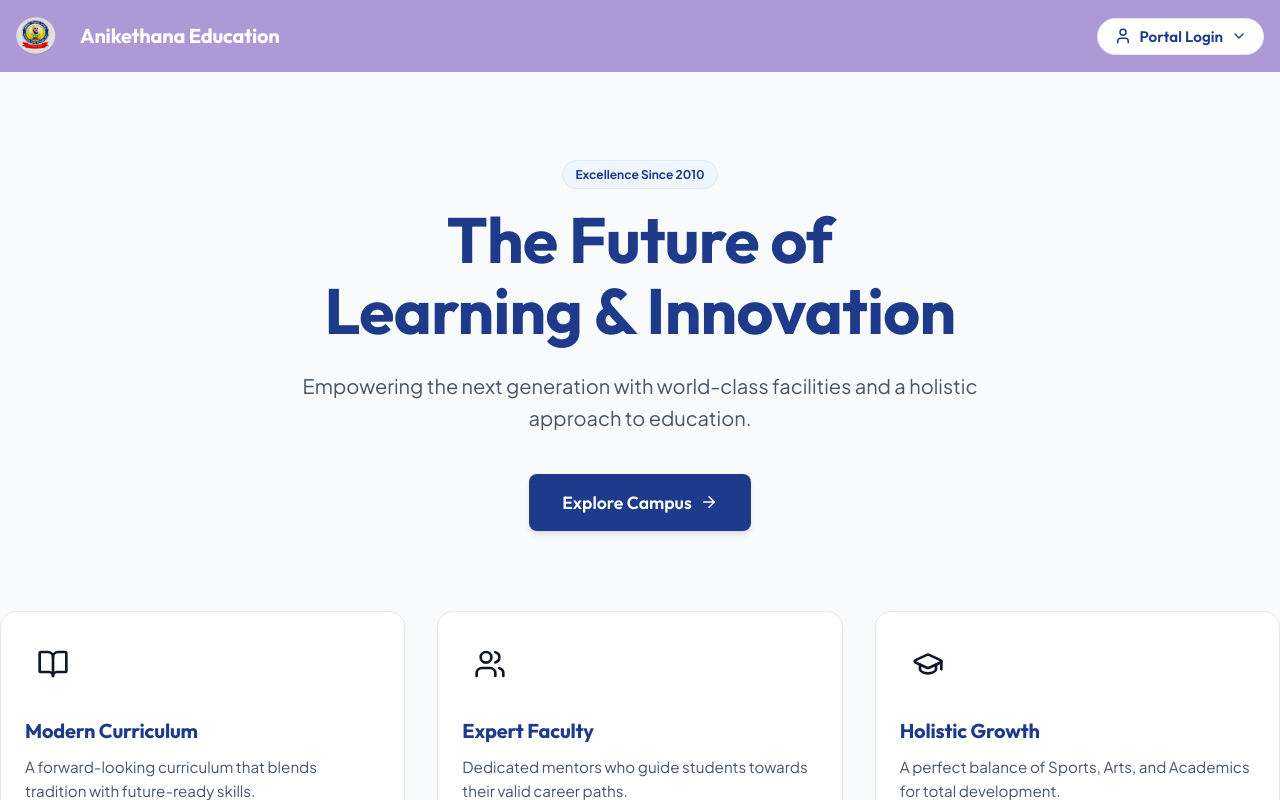
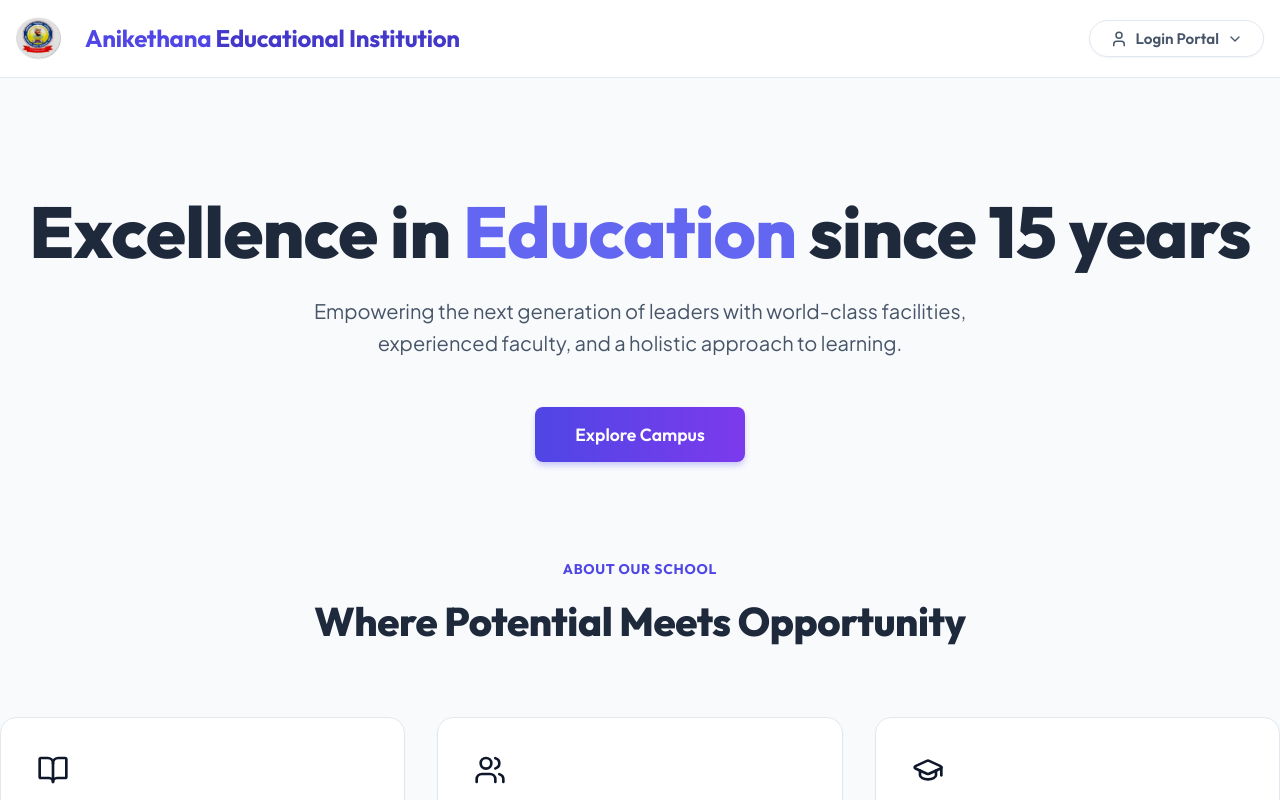
Before and after one commit to dhanushmr0211/school-erp, a React (Vite) app in the folder frontend/: page / in a window 1280 px wide. Shown: the top 800 px of the page. Built offline with nearby package versions, Linux system fonts and the light colour scheme.

Commit message:
upgraded landingpage

```diff
--- a/frontend/src/pages/LandingPage.jsx
+++ b/frontend/src/pages/LandingPage.jsx
@@ -35,34 +35,44 @@ export default function LandingPage() {
     return (
         <div className="animate-fade-in" style={{ minHeight: "100vh" }}>
             {/* Navbar */}
+            {/* Navbar */}
             <nav style={{
                 position: "fixed", top: 0, width: "100%", zIndex: 100,
-                background: "rgba(162, 136, 209, 0.85)", backdropFilter: "blur(12px)",
-                borderBottom: "1px solid var(--glass-border)"
+                background: "rgba(255, 255, 255, 0.95)", backdropFilter: "blur(8px)",
+                borderBottom: "1px solid var(--border-soft)"
             }}>
                 <div className="container" style={{ display: "flex", justifyContent: "space-between", alignItems: "center", padding: "1rem" }}>
                     <div className="flex items-center gap-md">
-                        <img src="/logo.png" alt="Logo" style={{ width: "40px", height: "40px", borderRadius: "50%", border: "2px solid var(--accent-violet)" }} />
-                        <h1 style={{ fontSize: "1.25rem", margin: 0, background: "none", WebkitTextFillColor: "white" }}>
-                            Anikethana <span className="text-violet">Education</span>
+                        <img src="/logo.png" alt="Logo" style={{ width: "45px", height: "45px" }} />
+                        <h1 style={{ fontSize: "1.5rem", margin: 0, color: "#4f46e5", fontWeight: 700 }}>
+                            Anikethana <span style={{ color: "#4338ca" }}>Educational Institution</span>
                         </h1>
                     </div>
 
                     <div style={{ position: "relative" }}>
                         <button
                             onClick={() => setDropdownOpen(!dropdownOpen)}
-                            className="btn btn-secondary"
-                            style={{ padding: "0.5rem 1rem", borderRadius: "2rem", gap: "0.5rem" }}
+                            className="btn"
+                            style={{
+                                padding: "0.5rem 1.25rem",
+                                borderRadius: "2rem",
+                                gap: "0.5rem",
+                                background: "white",
+                                border: "1px solid #e2e8f0",
+                                color: "#475569",
+                                boxShadow: "0 1px 2px rgba(0,0,0,0.05)"
+                            }}
                         >
                             <User size={18} />
-                            <span>Portal Login</span>
+                            <span>Login Portal</span>
                             <ChevronDown size={16} />
                         </button>
 
                         {dropdownOpen && (
                             <div className="card" style={{
                                 position: "absolute", top: "120%", right: 0, width: "220px", padding: "0.5rem",
-                                display: "flex", flexDirection: "column", gap: "0.25rem", zIndex: 101
+                                display: "flex", flexDirection: "column", gap: "0.25rem", zIndex: 101,
+                                boxShadow: "0 10px 15px -3px rgba(0, 0, 0, 0.1)"
                             }}>
                                 <RoleOption label="Admin Login" icon={<BookOpen size={16} />} onClick={() => handleLogin('ADMIN')} />
                                 <RoleOption label="Faculty Login" icon={<Users size={16} />} onClick={() => handleLogin('FACULTY')} />
@@ -74,32 +84,47 @@ export default function LandingPage() {
             </nav>
 
             {/* Hero */}
-            <header className="container" style={{ paddingTop: "10rem", paddingBottom: "5rem", textAlign: "center" }}>
+            <header className="container" style={{ paddingTop: "12rem", paddingBottom: "6rem", textAlign: "center" }}>
                 <div className="animate-fade-in stagger-1">
-                    <span className="badge badge-blue" style={{ marginBottom: "1rem", display: "inline-block" }}>Excellence Since 2010</span>
-                    <h2 style={{ fontSize: "4rem", lineHeight: 1.1, marginBottom: "1.5rem" }}>
-                        The Future of <br />
-                        <span className="text-violet">Learning</span> & <span className="text-rose">Innovation</span>
+                    <h2 style={{ fontSize: "4.5rem", lineHeight: 1.1, marginBottom: "1.5rem", color: "#1e293b", fontWeight: 800 }}>
+                        Excellence in <span style={{ color: "#6366f1" }}>Education</span> since 15 years
                     </h2>
                 </div>
 
-                <p className="text-gray animate-fade-in stagger-2" style={{ fontSize: "1.25rem", maxWidth: "700px", margin: "0 auto 2.5rem" }}>
-                    Empowering the next generation with world-class facilities and a holistic approach to education.
+                <p className="text-gray animate-fade-in stagger-2" style={{ fontSize: "1.25rem", maxWidth: "700px", margin: "0 auto 3rem", lineHeight: 1.6 }}>
+                    Empowering the next generation of leaders with world-class facilities, experienced faculty, and a holistic approach to learning.
                 </p>
 
                 <div className="animate-fade-in stagger-3">
                     <button
                         onClick={() => document.getElementById('features').scrollIntoView({ behavior: 'smooth' })}
-                        className="btn btn-primary"
-                        style={{ fontSize: "1.1rem", padding: "1rem 2rem" }}
+                        className="btn"
+                        style={{
+                            fontSize: "1.1rem",
+                            padding: "1rem 2.5rem",
+                            background: "linear-gradient(90deg, #4f46e5 0%, #7c3aed 100%)",
+                            color: "white",
+                            border: "none",
+                            borderRadius: "0.5rem",
+                            boxShadow: "0 4px 6px -1px rgba(79, 70, 229, 0.3)"
+                        }}
                     >
-                        Explore Campus <ArrowRight size={18} />
+                        Explore Campus
                     </button>
                 </div>
             </header>
 
             {/* Features Grid */}
             <section id="features" className="container" style={{ paddingBottom: "5rem" }}>
+                <div style={{ textAlign: "center", marginBottom: "4rem" }}>
+                    <h3 style={{ fontSize: "0.875rem", color: "#4f46e5", textTransform: "uppercase", letterSpacing: "0.05em", fontWeight: 700, marginBottom: "0.5rem" }}>
+                        About Our School
+                    </h3>
+                    <h2 style={{ fontSize: "2.5rem", color: "#1e293b", fontWeight: 800 }}>
+                        Where Potential Meets Opportunity
+                    </h2>
+                </div>
+
                 <div style={{
                     display: "grid", gridTemplateColumns: "repeat(auto-fit, minmax(300px, 1fr))", gap: "2rem"
                 }}>
@@ -205,7 +230,7 @@ function ContactForm() {
                     required
                     value={formData.name}
                     onChange={(e) => setFormData({ ...formData, name: e.target.value })}
-                    placeholder="John Doe"
+                    placeholder="your name"
                 />
             </div>
             <div>
```
